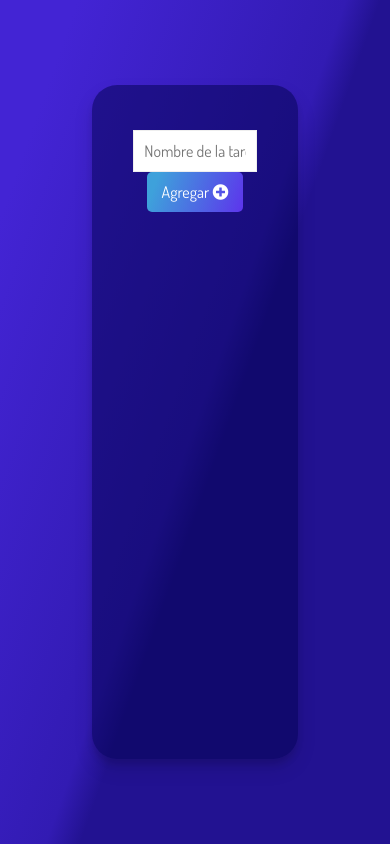
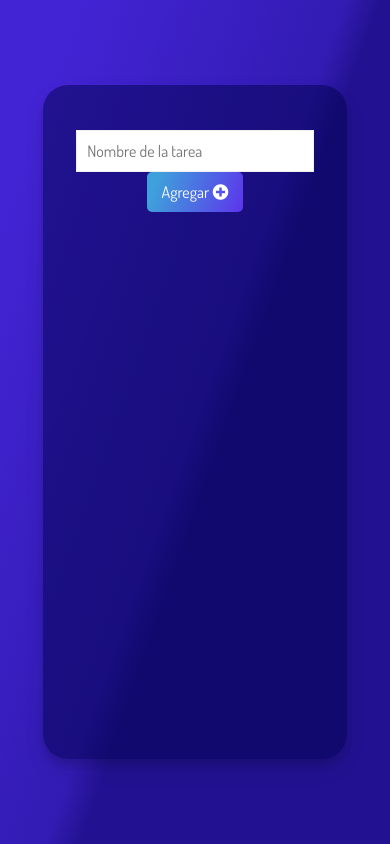
Before and after one commit to PedroLuis-ElLargo/Todo-App, a plain HTML site: page index.html in a window 390 px wide. Drawn offline with Linux system fonts and the light colour scheme.

Commit message:
Modificando el App

```diff
--- a/styles.css
+++ b/styles.css
@@ -122,6 +122,10 @@ form {
 }
 
 @media screen and (max-width: 768px) {
+
+  .mainCard{
+    width: 65vw;
+  }
   .contentForm{
     display: flex;
     flex-wrap: wrap;
@@ -129,4 +133,7 @@ form {
     overflow-y: auto;
     justify-content: center;
   }
+  .inputForm{
+    width: 85%;
+  }
 }
```
